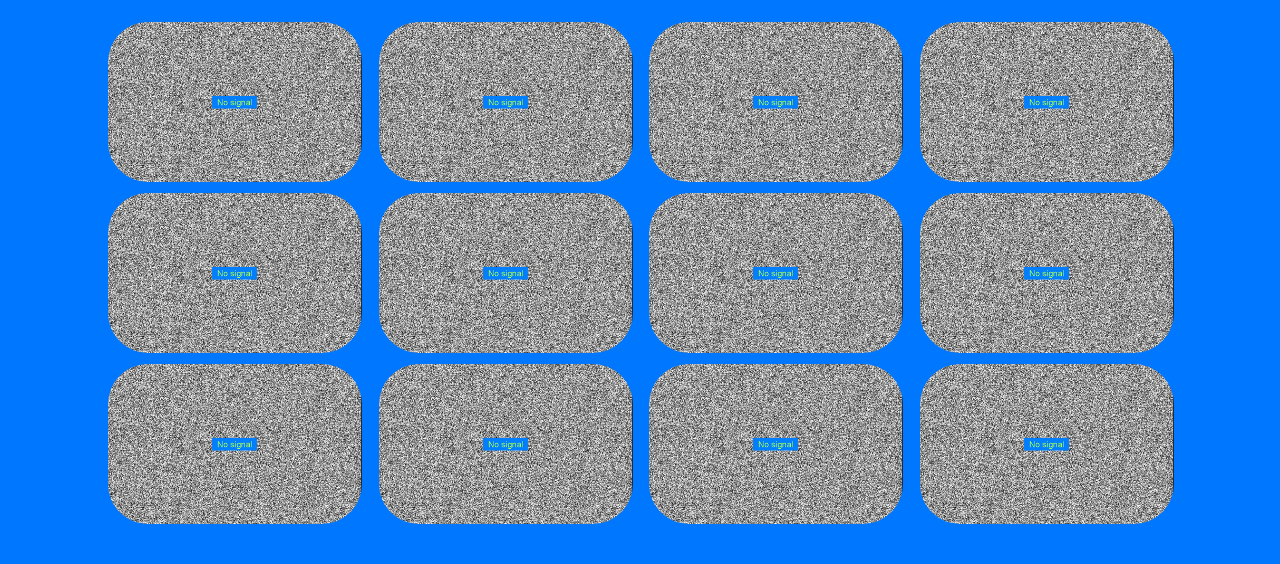
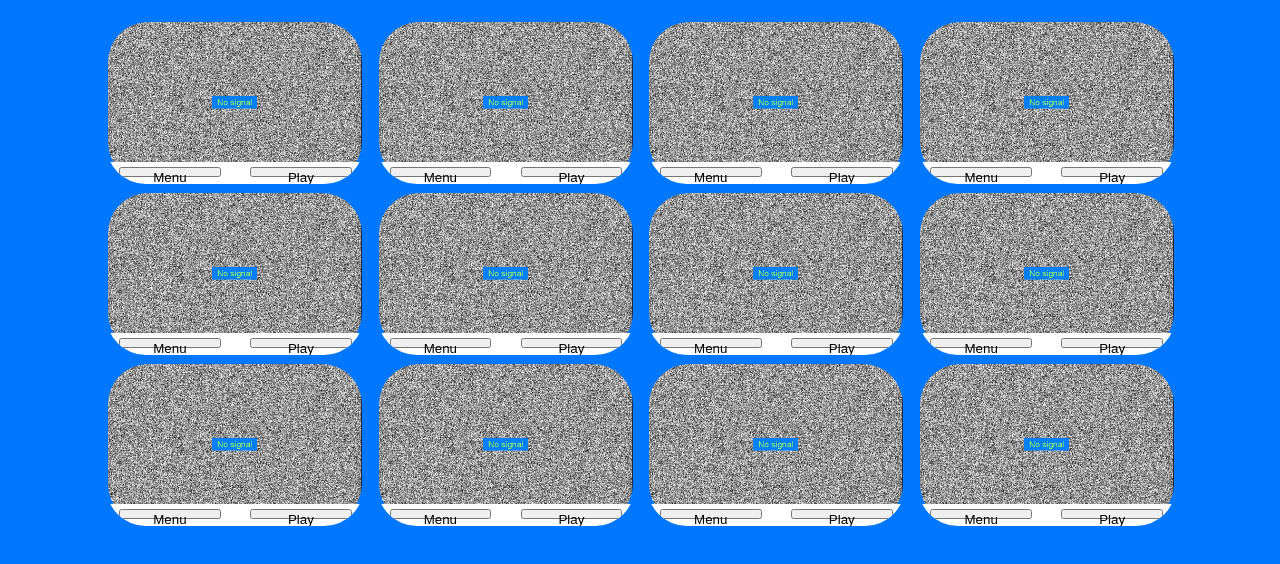
Before and after one commit to Ezequiel-Valencia/AvocadoMoon.github.io, a SvelteKit app: page / in a window 1280 px wide. Shown: the top 564 px of the page. Built offline with nearby package versions, Linux system fonts and the light colour scheme.

Commit message:
Added buttons to channels

```diff
--- a/src/routes/+page.svelte
+++ b/src/routes/+page.svelte
@@ -41,6 +41,8 @@
       channels[id].hover ? channels[id].currentImage = channels[id].gifImage : null;
     }
 
+    // https://developer.mozilla.org/en-US/docs/Web/CSS/animation
+
     zoom(e: MouseEvent, id:number){
       console.log("Zoomed")
       let node = document.getElementById("channelBox-" + id)
@@ -51,7 +53,9 @@
         node ? node.style.transform = "translate(-50%, -50%)": null;
         node ? node.style.width = '100vw' : null;
         node ? node.style.height = '100vh' : null;
-        node ? node.style.transition = 'all 2s ease-in-out' : null;
+        node ? node.style.transition = 'all 1s ease-in-out' : null;
+        node ? node.style.zIndex = '50' : null;
+
 
         // node ? node.classList.remove("channel-container"): null;
         // node ? node.classList.add("big-channel-container"): null;
@@ -86,7 +90,6 @@
       aria-controls="tabpanel-{index}"
       tabindex="{index}"
       class="channel-container">
-        {#key currentChannel.focused}
         <div
           on:pointerenter={(e) => channelFunctions.playgif(e, index)}
           on:pointerleave={(e) => channelFunctions.staticImage(e, index)}
@@ -98,19 +101,19 @@
             alt="Channel covers"
             class="channel-image"
           />
+
+          <div
+            class="channel-bar">
+
+            <button class="menu-button" id="mbutton-{index}">Menu</button>
+
+            <button class="play-button" id="pbutton-{index}">Play</button>
+
+          </div>
+
         </div>
-      {/key}
 
       </div>
-
-    {/each}
-
-    {#each channels as currentChannel, index}
-
-
-    <div class="center-channel-copy">
-
-    </div>
 
     {/each}
   </div>
@@ -121,6 +124,9 @@
 
 <style lang="scss">
   $border-radius: 40px;
+  $channel-button-height: 40%;
+  $channel-button-width: 40%;
+  $channel-button-offset: -5%;
   #mainDiv {
     height: 100vh;
     width: 100vw;
@@ -146,6 +152,35 @@
     max-height: 80vh;
     max-width: 100vw;
     padding: 1.5%;
+  }
+
+  .channel-bar{
+    position: relative;
+    overflow: hidden;
+    background-color: white;
+    height: 15%;
+    width: 100%;
+    bottom: 15%;
+    display:block;
+  }
+
+  .menu-button{
+    position: relative;
+    height: $channel-button-height;
+    width: $channel-button-width;
+    left: $channel-button-offset;
+    text-align: center;
+    top: 20%;
+
+  }
+
+  .play-button{
+    position: relative;
+    height: $channel-button-height;
+    width: $channel-button-width;
+    right: $channel-button-offset;
+    text-align: center;
+    top: 20%;
   }
 
   .big-channel-container{
@@ -177,7 +212,7 @@
     padding: 2px;
     height: 20vh;
     width: 19.85vw;
-
+    overflow: hidden;
     border-radius: $border-radius;
   }
 
```
